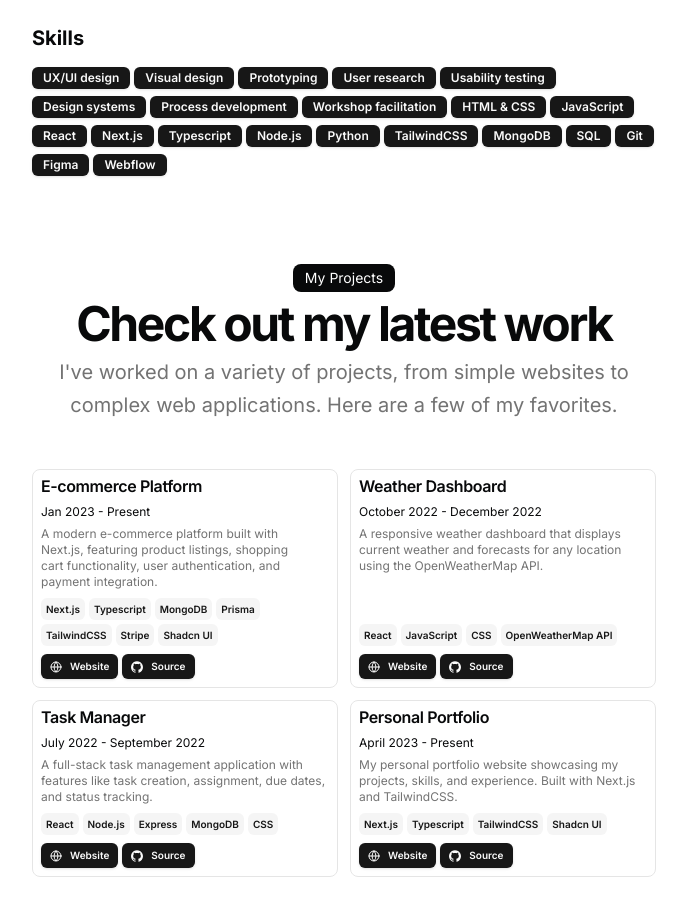
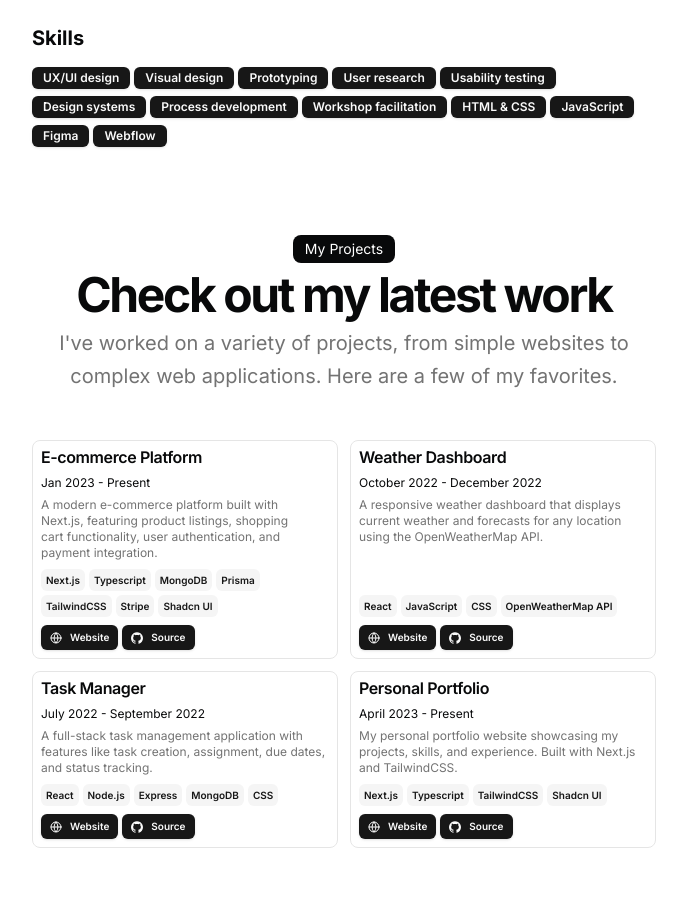
Before and after one commit to Liikemies-glitch/portfolios, a Next.js app: page / in a window 1280 px wide. Shown: the part 980-1896 px from the top of the page, without its empty margins (296-983 px from the left). Built offline with nearby package versions, Linux system fonts and the light colour scheme.

Commit message:
Fix type error in blur-fade component and update skills

```diff
--- a/src/components/magicui/blur-fade.tsx
+++ b/src/components/magicui/blur-fade.tsx
@@ -29,7 +29,7 @@ const BlurFade = ({
   blur = "6px",
 }: BlurFadeProps) => {
   const ref = useRef(null);
-  const inViewResult = useInView(ref, { once: true, margin: inViewMargin });
+  const inViewResult = useInView(ref, { once: true, margin: inViewMargin as any });
   const isInView = !inView || inViewResult;
   const defaultVariants: Variants = {
     hidden: { y: yOffset, opacity: 0, filter: `blur(${blur})` },
--- a/src/data/resume.tsx
+++ b/src/data/resume.tsx
@@ -23,15 +23,6 @@ export const DATA = {
     "Workshop facilitation",
     "HTML & CSS",
     "JavaScript",
-    "React",
-    "Next.js",
-    "Typescript",
-    "Node.js",
-    "Python",
-    "TailwindCSS",
-    "MongoDB",
-    "SQL",
-    "Git",
     "Figma",
     "Webflow",
   ],
```
